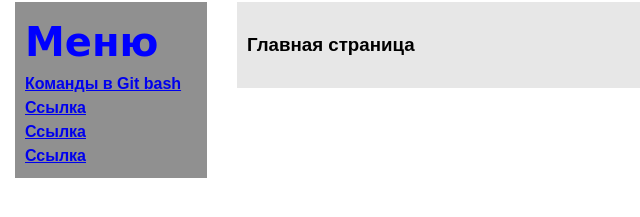
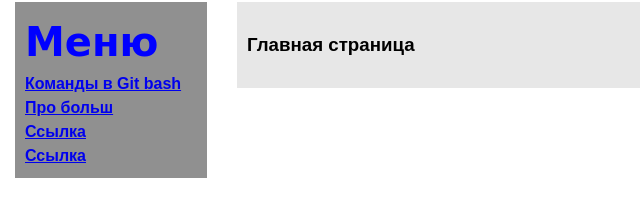
Before and after one commit to septimusmax/Sute-training, a plain HTML site: page Index.html in a window 1280 px wide. Shown: the part 163-380 px from the top of the page, 0-640 px from the left. Drawn offline with nearby package versions, Linux system fonts and the light colour scheme; a web font is replaced by a local one.

Commit message:
С большого

```diff
--- a/Index.html
+++ b/Index.html
@@ -1,5 +1,6 @@
 <!DOCTYPE html>
 <html lang="ru">
+
 <head>
     <meta charset="UTF-8">
     <meta name="viewport" content="width=device-width, initial-scale=1.0">
@@ -14,8 +15,10 @@
     <link rel="stylesheet" href="css tairni/css train.css">
 
     <!-- подключение веб шрифтов -->
-    <link href="https://fonts.googleapis.com/css?family=Merriweather|PT+Sans+Caption:400,700&display=swap" rel="stylesheet"> <!-- пересмотреть -->
-    <link href="https://stackpath.bootstrapcdn.com/font-awesome/4.7.0/css/font-awesome.min.css" rel="stylesheet">  <!-- пересмотреть -->
+    <link href="https://fonts.googleapis.com/css?family=Merriweather|PT+Sans+Caption:400,700&display=swap" rel="stylesheet">
+    <!-- пересмотреть -->
+    <link href="https://stackpath.bootstrapcdn.com/font-awesome/4.7.0/css/font-awesome.min.css" rel="stylesheet">
+    <!-- пересмотреть -->
 
 
 
@@ -27,6 +30,7 @@
 
 
 </head>
+
 <body>
     <div class="head">
         Шапка
@@ -34,12 +38,12 @@
     <div class="navi">
         <span style="color: blue;font-size: 40px; font-weight: 700;font-family: 'Sriracha', cursive;"> Меню</span><br>
         <a href="html/Index-Git bash.html">Команды в Git bash</a><br>
-        <a href="#">Ссылка</a><br>
+        <a href="#">Про больш</a><br>
         <a href="#">Ссылка</a><br>
         <a href="#">Ссылка</a><br>
     </div>
     <div class="referen1">
-     <h3>Главная страница</h3>
+        <h3>Главная страница</h3>
 
 
 
@@ -47,4 +51,5 @@
     </div>
 
 </body>
+
 </html>
```
